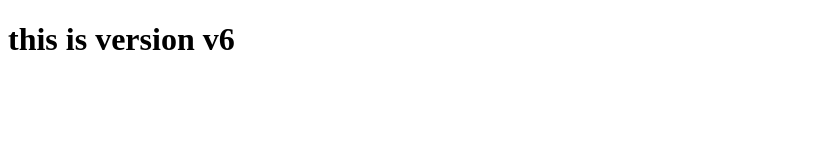
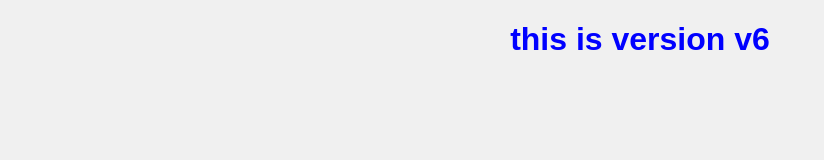
Before and after one commit to nikhilsoniya3600-blip/my-repo, a plain HTML site: page index.html in a window 1280 px wide. Shown: the whole page, without its empty margins (0-824 px from the left). Drawn offline with Linux system fonts and the light colour scheme.

Commit message:
added design

```diff
--- a/index.html
+++ b/index.html
@@ -3,6 +3,7 @@
 <head>
     <meta charset="UTF-8">
     <meta name="viewport" content="width=device-width, initial-scale=1.0">
+    <link rel="stylesheet" href="styles.css">
     <title>Document</title>
 </head>
 <body>
--- /dev/null
+++ b/styles.css
@@ -0,0 +1,11 @@
+/* Target the whole body of the HTML document */
+body {
+  background-color: #f0f0f0; /* Light grey background */
+  font-family: Arial, sans-serif; /* Sets a simple font */
+}
+
+/* Target all H1 headings */
+h1 {
+  color: blue; /* Sets the text color to blue */
+  text-align: center; /* Centers the text */
+}
```
